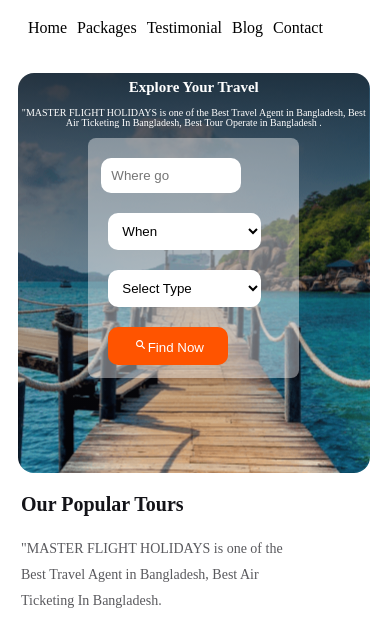
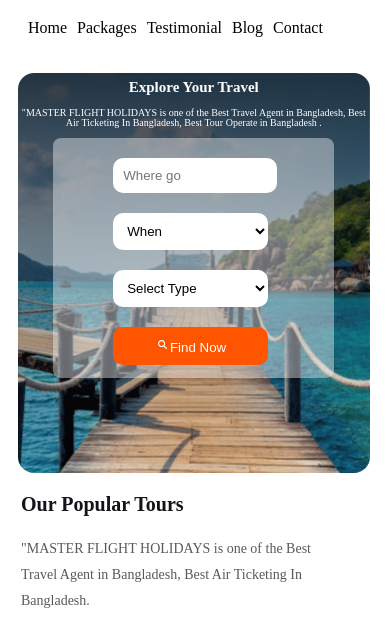
Before and after one commit to kazinishad/B9A2-Hero-Travel, a plain HTML site: page index.html in a window 390 px wide. Shown: the part 150-777 px from the top of the page. Drawn offline with Linux system fonts and the light colour scheme.

Commit message:
first and scnd section done

```diff
--- a/style.css
+++ b/style.css
@@ -183,28 +183,27 @@
         line-height: 10px;
     }
     .btnsection{
-        width: 60%;
+        width: 80%;
         height: 60%;
         background-color: #ffffff67;
         margin: 0px auto;
         border-radius: 8px;
 
     }
+    .btnsectionall{
+       margin-left: 60px;
+    }
     .btnprimary{
-        width: 80%;
-
+        width: 70%;
     }
-    .btnprimaryinput{
-       margin-left: -7px;
-        width: 80%px;
-
+    .btnprimaryf{
+        width: 70%;
+    }
+    .btnprimaryinput {
+        width: 65%;
     }
     #scndpage{
-        width: 80%;
-        height: 400px;
         margin: 0px 13px;
-
-
     }
     .scndpageall{
         display: block;
@@ -221,10 +220,10 @@
         line-height: 26px;
     }
     .scndpagetext{
-        width: 90%;
+        width: 100%;
     }
     .scndpageall .scndpageimg1{
-        width: 390px;
+        width: 380px;
         height: 350px;
         margin-top: 13px;
     }
```
